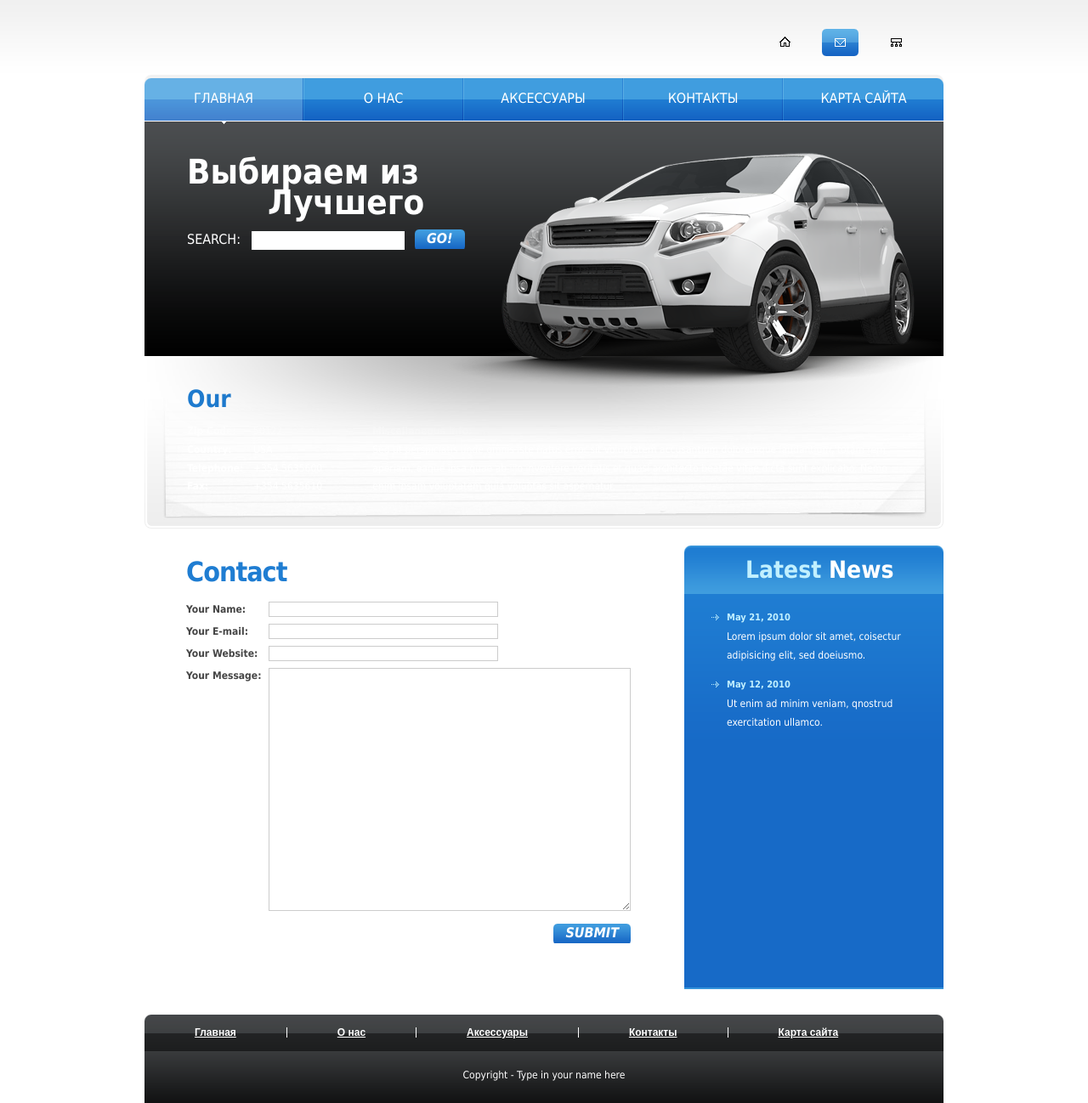
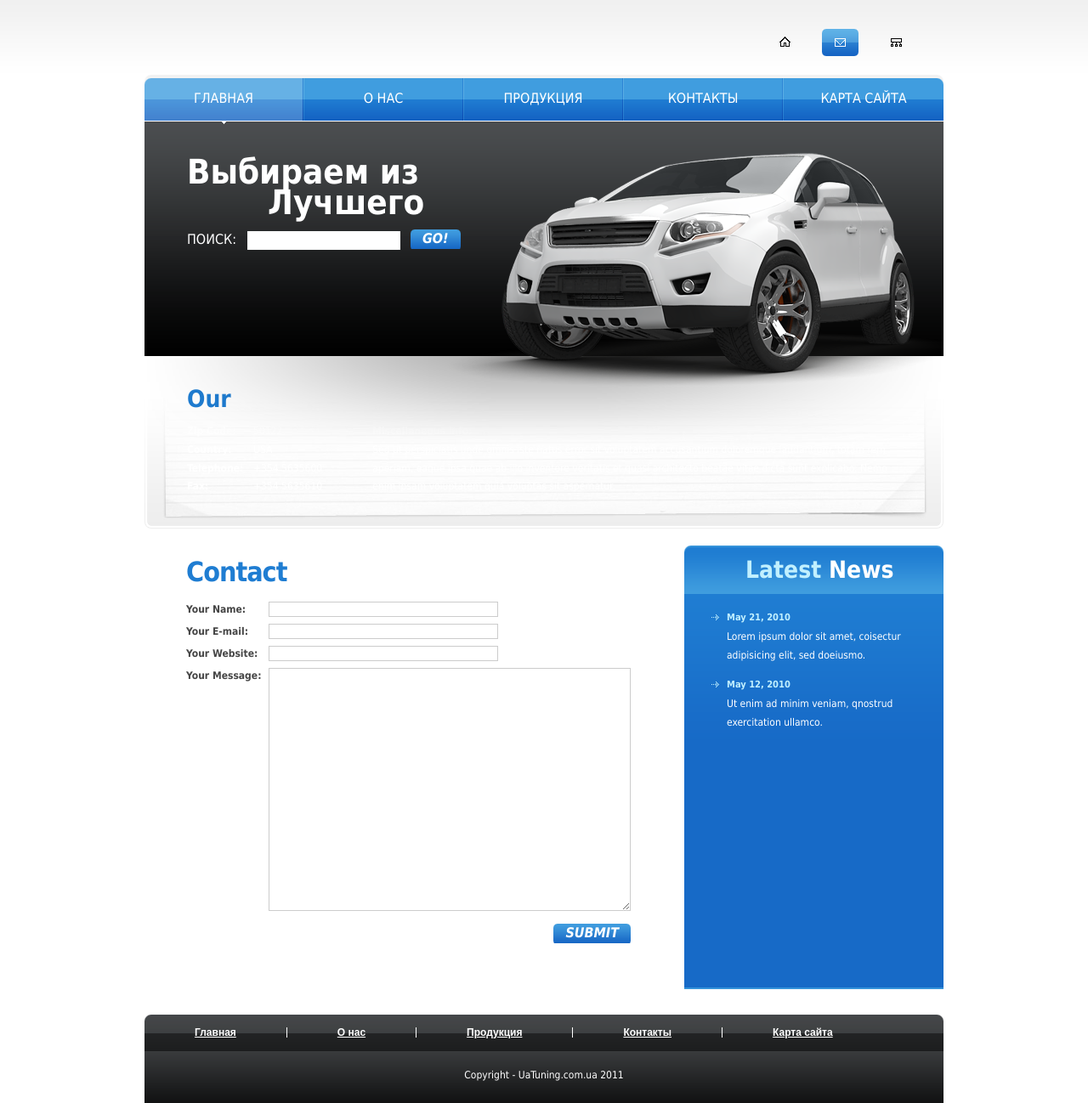
Before and after one commit to wd5/souz, a Django app: template templates/contact-us.html in a window 1280 px wide. Shown: the whole page at 85% size. Run offline with Django 3.2, Linux system fonts and the light colour scheme; the template is opened without the code that fills it, so the values that code supplies are empty.

Commit message:
New changelist

```diff
--- a/templates/contact-us.html
+++ b/templates/contact-us.html
@@ -44,7 +44,7 @@
 				<ul>
 					<li><a href="/" class="active"><span>Главная</span></a></li>
 					<li><a href="/about"><span>О нас</span></a></li>
-					<li><a href="/articles"><span>Аксессуары</span></a></li>
+					<li><a href="/articles"><span>Продукция</span></a></li>
 					<li><a href="/contact-us"><span>Контакты</span></a></li>
 					<li class="last"><a href="/sitemap"><span>Карта сайта</span></a></li>
 				</ul>
@@ -54,7 +54,7 @@
 			<div class="inside">
 				<h2>Выбираем из <b>Лучшего</b></h2>
 				<form action="" id="search-form">
-					<fieldset><label>Search:</label><input type="text" /><a href="#" onclick="document.getElementById('search-form').submit()" class="link1"><em><b>Go!</b></em></a></fieldset>
+					<fieldset><label>Поиск:</label><input type="text" /><a href="#" onclick="document.getElementById('search-form').submit()" class="link1"><em><b>Go!</b></em></a></fieldset>
 				</form>
 			</div>
 		</div>
@@ -140,15 +140,15 @@
 		<div class="footer-nav">
 			<div class="left">
 				<ul>
-					<li><a href="/home">Главная</a></li>
+					<li><a href="/">Главная</a></li>
 					<li><a href="/about">О нас</a></li>
-					<li><a href="/articles">Аксессуары</a></li>
+					<li><a href="/articles">Продукция</a></li>
 					<li><a href="/contacts-us">Контакты</a></li>
 					<li class="last"><a href="/sitemap">Карта сайта</a></li>
 				</ul>
 			</div>
 		</div>
-		<div class="bottom">Copyright - Type in your name here<br />
+		<div class="bottom">Copyright - UaTuning.com.ua 2011<br />
 		</div>
 	</div>
 </div>
```
